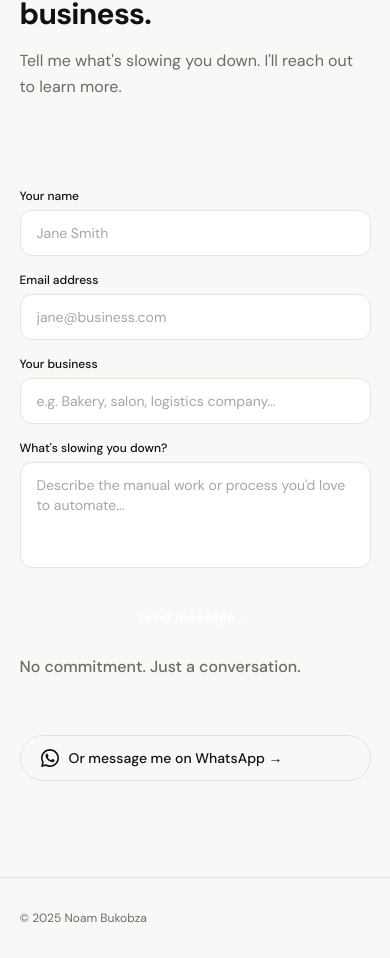
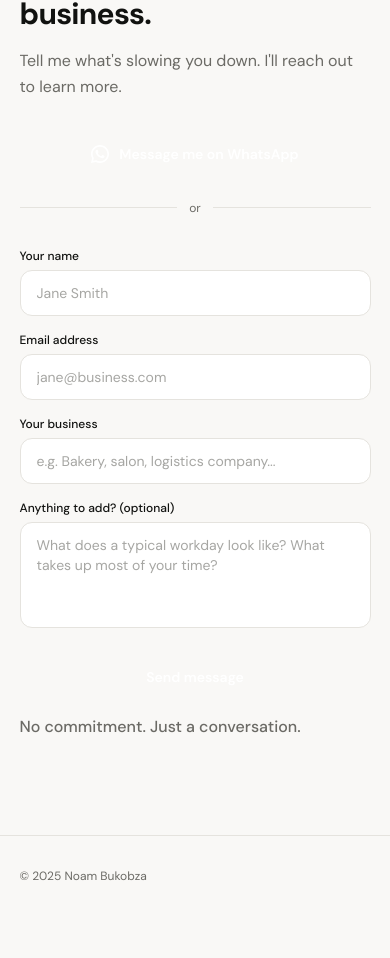
Before and after one commit to NoamBuko/landing-page, a Next.js app: page / in a window 390 px wide. Shown: the part 3615-4573 px from the top of the page. After the commit the page ends 4531 px from the top, so only its background shows below. Built offline with nearby package versions, Linux system fonts and the light colour scheme; no server answers.

Commit message:
improve contact section

```diff
--- a/src/components/Contact.tsx
+++ b/src/components/Contact.tsx
@@ -13,6 +13,13 @@ interface Props {
 type FormState = 'idle' | 'loading' | 'success' | 'error';
 
 const FORMSPREE_ID = process.env.NEXT_PUBLIC_FORMSPREE_ID;
+
+const WhatsAppIcon = () => (
+  <svg width="18" height="18" viewBox="0 0 24 24" fill="currentColor">
+    <path d="M17.472 14.382c-.297-.149-1.758-.867-2.03-.967-.273-.099-.471-.148-.67.15-.197.297-.767.966-.94 1.164-.173.199-.347.223-.644.075-.297-.15-1.255-.463-2.39-1.475-.883-.788-1.48-1.761-1.653-2.059-.173-.297-.018-.458.13-.606.134-.133.298-.347.446-.52.149-.174.198-.298.298-.497.099-.198.05-.371-.025-.52-.075-.149-.669-1.612-.916-2.207-.242-.579-.487-.5-.669-.51-.173-.008-.371-.01-.57-.01-.198 0-.52.074-.792.372-.272.297-1.04 1.016-1.04 2.479 0 1.462 1.065 2.875 1.213 3.074.149.198 2.096 3.2 5.077 4.487.709.306 1.262.489 1.694.625.712.227 1.36.195 1.871.118.571-.085 1.758-.719 2.006-1.413.248-.694.248-1.289.173-1.413-.074-.124-.272-.198-.57-.347z" />
+    <path d="M12 0C5.373 0 0 5.373 0 12c0 2.096.54 4.067 1.484 5.787L0 24l6.376-1.453A11.944 11.944 0 0 0 12 24c6.627 0 12-5.373 12-12S18.627 0 12 0zm0 21.818a9.818 9.818 0 0 1-5.007-1.369l-.36-.213-3.727.85.865-3.634-.234-.373A9.818 9.818 0 0 1 2.182 12C2.182 6.578 6.578 2.182 12 2.182S21.818 6.578 21.818 12 17.422 21.818 12 21.818z" />
+  </svg>
+);
 
 export default function Contact({ translations: t, lang }: Props) {
   const ct = t.contact;
@@ -51,9 +58,8 @@ export default function Contact({ translations: t, lang }: Props) {
 
   return (
     <section id="contact" className="py-24 px-[5vw]">
-      <div className="max-w-5xl mx-auto">
-        <div className="grid grid-cols-1 lg:grid-cols-2 gap-14 items-start">
-          {/* Left: heading */}
+      <div className="max-w-xl mx-auto">
+
         <Reveal>
           <p
             className="text-xs font-semibold uppercase tracking-widest mb-3"
@@ -68,24 +74,29 @@ export default function Contact({ translations: t, lang }: Props) {
             {ct.h2}
           </h2>
           <p className="text-muted leading-relaxed mb-8">{ct.sub}</p>
+        </Reveal>
 
-            {/* WhatsApp option — desktop only */}
+        <Reveal delay={80}>
+          <div className="flex justify-center mb-6">
             <a
               href={`https://wa.me/${WHATSAPP_NUMBER}`}
               target="_blank"
               rel="noopener noreferrer"
-              className="hidden lg:inline-flex items-center gap-2.5 text-sm font-medium px-5 py-3 rounded-full border border-border hover:border-accent hover:text-accent transition-colors"
+              className="inline-flex items-center gap-2.5 text-sm font-semibold px-5 py-3 rounded-full text-white transition-opacity hover:opacity-90"
+              style={{ backgroundColor: 'var(--color-accent)' }}
             >
-              <svg width="18" height="18" viewBox="0 0 24 24" fill="currentColor">
-                <path d="M17.472 14.382c-.297-.149-1.758-.867-2.03-.967-.273-.099-.471-.148-.67.15-.197.297-.767.966-.94 1.164-.173.199-.347.223-.644.075-.297-.15-1.255-.463-2.39-1.475-.883-.788-1.48-1.761-1.653-2.059-.173-.297-.018-.458.13-.606.134-.133.298-.347.446-.52.149-.174.198-.298.298-.497.099-.198.05-.371-.025-.52-.075-.149-.669-1.612-.916-2.207-.242-.579-.487-.5-.669-.51-.173-.008-.371-.01-.57-.01-.198 0-.52.074-.792.372-.272.297-1.04 1.016-1.04 2.479 0 1.462 1.065 2.875 1.213 3.074.149.198 2.096 3.2 5.077 4.487.709.306 1.262.489 1.694.625.712.227 1.36.195 1.871.118.571-.085 1.758-.719 2.006-1.413.248-.694.248-1.289.173-1.413-.074-.124-.272-.198-.57-.347z" />
-                <path d="M12 0C5.373 0 0 5.373 0 12c0 2.096.54 4.067 1.484 5.787L0 24l6.376-1.453A11.944 11.944 0 0 0 12 24c6.627 0 12-5.373 12-12S18.627 0 12 0zm0 21.818a9.818 9.818 0 0 1-5.007-1.369l-.36-.213-3.727.85.865-3.634-.234-.373A9.818 9.818 0 0 1 2.182 12C2.182 6.578 6.578 2.182 12 2.182S21.818 6.578 21.818 12 17.422 21.818 12 21.818z" />
-              </svg>
+              <WhatsAppIcon />
               {ct.orWhatsapp}
             </a>
+          </div>
+          <div className="flex items-center gap-3 mb-8">
+            <hr className="flex-1 border-border" />
+            <span className="text-xs text-muted">{lang === 'he' ? 'או' : 'or'}</span>
+            <hr className="flex-1 border-border" />
+          </div>
         </Reveal>
 
-          {/* Right: form */}
-          <Reveal delay={100}>
+        <Reveal delay={140}>
           {state === 'success' ? (
             <div
               className="p-8 rounded-2xl border text-center"
@@ -149,7 +160,6 @@ export default function Contact({ translations: t, lang }: Props) {
               <div>
                 <label className={labelClass}>{ct.msgLabel}</label>
                 <textarea
-                    required
                   rows={4}
                   placeholder={ct.msgPlaceholder}
                   value={form.msg}
@@ -177,20 +187,6 @@ export default function Contact({ translations: t, lang }: Props) {
           )}
         </Reveal>
 
-          {/* WhatsApp option — mobile only, below form */}
-          <a
-            href={`https://wa.me/${WHATSAPP_NUMBER}`}
-            target="_blank"
-            rel="noopener noreferrer"
-            className="lg:hidden inline-flex items-center gap-2.5 text-sm font-medium px-5 py-3 rounded-full border border-border hover:border-accent hover:text-accent transition-colors"
-          >
-            <svg width="18" height="18" viewBox="0 0 24 24" fill="currentColor">
-              <path d="M17.472 14.382c-.297-.149-1.758-.867-2.03-.967-.273-.099-.471-.148-.67.15-.197.297-.767.966-.94 1.164-.173.199-.347.223-.644.075-.297-.15-1.255-.463-2.39-1.475-.883-.788-1.48-1.761-1.653-2.059-.173-.297-.018-.458.13-.606.134-.133.298-.347.446-.52.149-.174.198-.298.298-.497.099-.198.05-.371-.025-.52-.075-.149-.669-1.612-.916-2.207-.242-.579-.487-.5-.669-.51-.173-.008-.371-.01-.57-.01-.198 0-.52.074-.792.372-.272.297-1.04 1.016-1.04 2.479 0 1.462 1.065 2.875 1.213 3.074.149.198 2.096 3.2 5.077 4.487.709.306 1.262.489 1.694.625.712.227 1.36.195 1.871.118.571-.085 1.758-.719 2.006-1.413.248-.694.248-1.289.173-1.413-.074-.124-.272-.198-.57-.347z" />
-              <path d="M12 0C5.373 0 0 5.373 0 12c0 2.096.54 4.067 1.484 5.787L0 24l6.376-1.453A11.944 11.944 0 0 0 12 24c6.627 0 12-5.373 12-12S18.627 0 12 0zm0 21.818a9.818 9.818 0 0 1-5.007-1.369l-.36-.213-3.727.85.865-3.634-.234-.373A9.818 9.818 0 0 1 2.182 12C2.182 6.578 6.578 2.182 12 2.182S21.818 6.578 21.818 12 17.422 21.818 12 21.818z" />
-            </svg>
-            {ct.orWhatsapp}
-          </a>
-        </div>
       </div>
     </section>
   );
--- a/src/lib/translations.ts
+++ b/src/lib/translations.ts
@@ -79,10 +79,10 @@ export const t = {
       emailPlaceholder: 'jane@business.com',
       bizLabel: 'Your business',
       bizPlaceholder: 'e.g. Bakery, salon, logistics company...',
-      msgLabel: "What's slowing you down?",
-      msgPlaceholder: "Describe the manual work or process you'd love to automate...",
-      submitBtn: 'Send message →',
-      orWhatsapp: 'Or message me on WhatsApp →',
+      msgLabel: 'Anything to add? (optional)',
+      msgPlaceholder: 'What does a typical workday look like? What takes up most of your time?',
+      submitBtn: 'Send message',
+      orWhatsapp: 'Message me on WhatsApp',
       noCommit: 'No commitment. Just a conversation.',
       successTitle: 'Message sent!',
       successMsg: "Thanks for reaching out. I'll get back to you within 24 hours.",
@@ -169,10 +169,10 @@ export const t = {
       emailPlaceholder: 'israel@business.co.il',
       bizLabel: 'העסק שלכם',
       bizPlaceholder: 'למשל: מאפייה, מספרה, חברת לוגיסטיקה...',
-      msgLabel: 'מה עוצר אתכם?',
-      msgPlaceholder: 'תארו את העבודה הידנית שהייתם רוצים לאוטמט...',
-      submitBtn: '← שלחו הודעה',
-      orWhatsapp: '← שלחו הודעה בוואטסאפ',
+      msgLabel: 'רוצים להוסיף משהו? (אופציונלי)',
+      msgPlaceholder: 'איך נראה יום עבודה רגיל? מה לוקח לכם הכי הרבה זמן?',
+      submitBtn: 'שלחו הודעה',
+      orWhatsapp: 'שלחו הודעה בוואטסאפ',
       noCommit: 'ללא התחייבות. רק שיחה.',
       successTitle: 'ההודעה נשלחה!',
       successMsg: 'תודה על הפנייה. אחזור אליכם תוך 24 שעות.',
```
Lines whose indentation alone changed are shown as unchanged.
